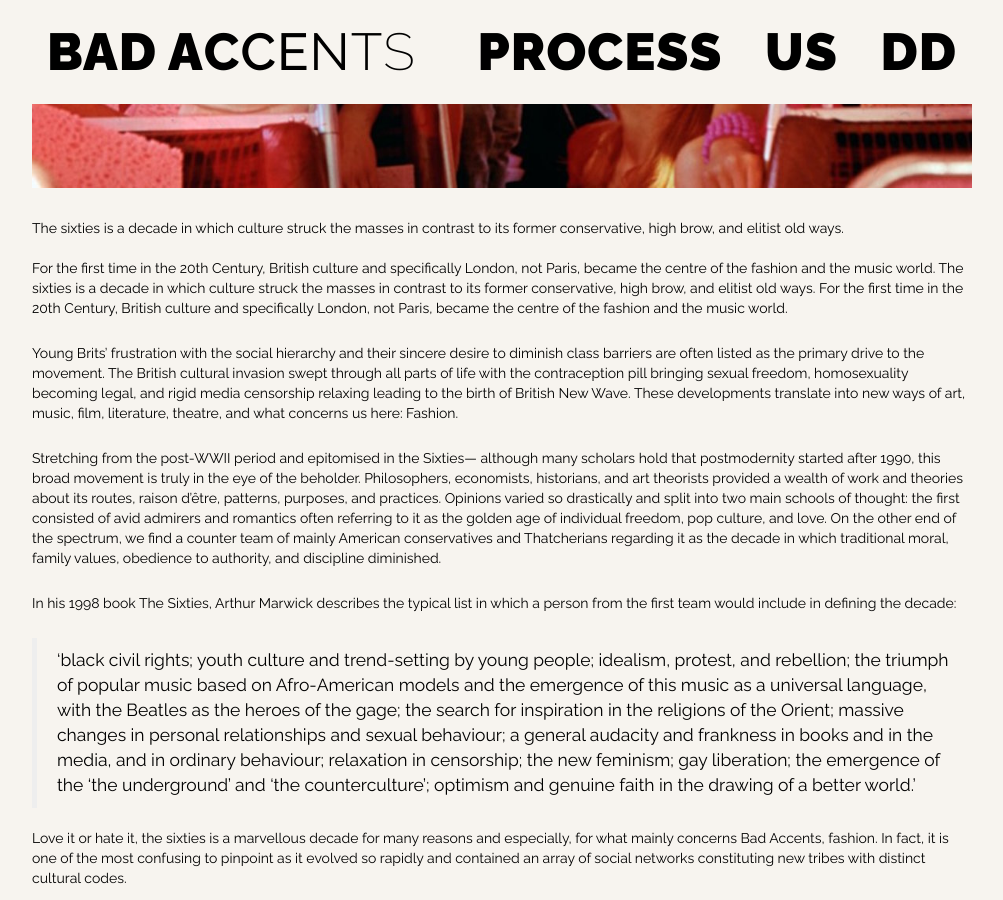
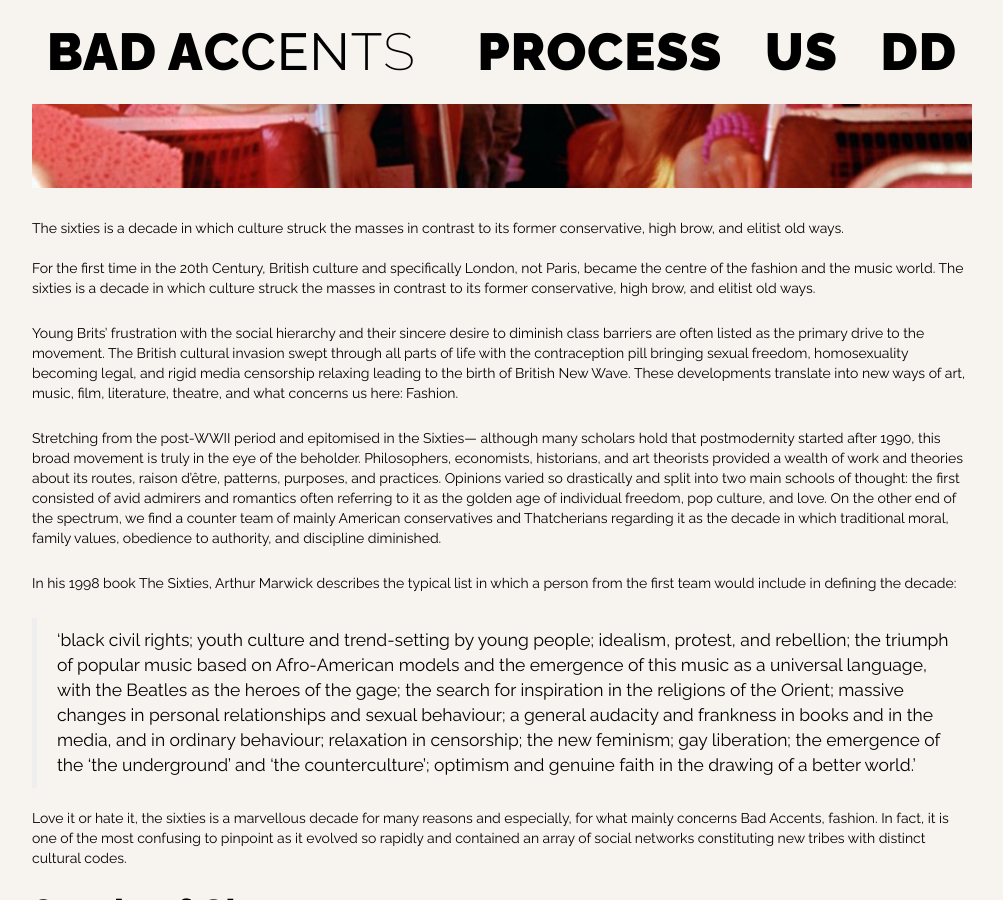
Before and after one commit to badaccents/badaccents.github.io, a Jekyll site: the page built from _posts/2017-09-11-jai-guru-deva-om.md, in a window 1280 px wide and 900 px high, scrolled down 882 px. Shown: the whole window, without its empty margins (138-1141 px from the left). Built offline with Jekyll 4.4.1, drawn with Linux system fonts in a browser that asks for light colours.

Commit message:
Deleted repeated phrase

```diff
--- a/_posts/2017-09-11-jai-guru-deva-om.md
+++ b/_posts/2017-09-11-jai-guru-deva-om.md
@@ -13,7 +13,7 @@ ready: true
 
 The sixties is a decade in which culture struck the masses in contrast to its former conservative, high brow, and elitist old ways.
 <!--more-->
-For the first time in the 20th Century, British culture and specifically London, not Paris, became the centre of the fashion and the music world. The sixties is a decade in which culture struck the masses in contrast to its former conservative, high brow, and elitist old ways. For the first time in the 20th Century, British culture and specifically London, not Paris, became the centre of the fashion and the music world.
+For the first time in the 20th Century, British culture and specifically London, not Paris, became the centre of the fashion and the music world. The sixties is a decade in which culture struck the masses in contrast to its former conservative, high brow, and elitist old ways.
 
 Young Brits' frustration with the social hierarchy and their sincere desire to diminish class barriers are often listed as the primary drive to the movement. The British cultural invasion swept through all parts of life with the contraception pill bringing sexual freedom, homosexuality becoming legal, and rigid media censorship relaxing leading to the birth of British New Wave. These developments translate into new ways of art, music, film, literature, theatre, and what concerns us here: Fashion.
 
```
